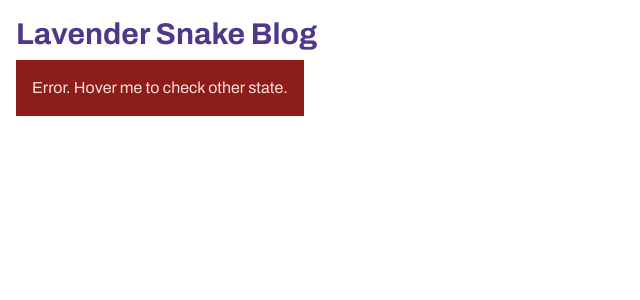
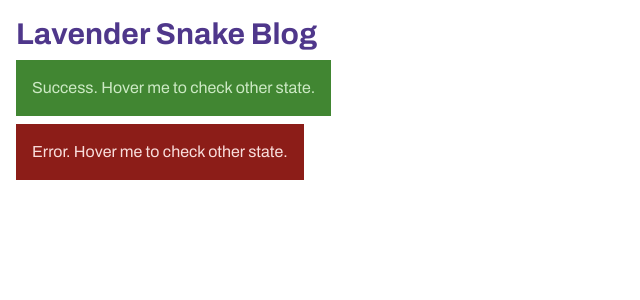
Before and after one commit to Hack-Weekly/lavender-snake-blog, a Next.js app: page / in a window 1280 px wide. Shown: the top 300 px of the page, without its empty margins (0-640 px from the left). Built offline with nearby package versions, Linux system fonts and the light colour scheme.

Commit message:
added success colors

```diff
--- a/app/page.tsx
+++ b/app/page.tsx
@@ -2,6 +2,9 @@ export default function Home() {
   return (
     <main className="flex flex-col p-4 gap-2">
       <h1 className="text-3xl font-bold text-primary">Lavender Snake Blog</h1>
+      <p className="p-4 w-fit bg-success text-success-content hover:bg-success-focus hover:text-success-content-focus">
+        Success. Hover me to check other state.
+      </p>
       <p className="p-4 w-fit bg-error text-error-content hover:bg-error-focus hover:text-error-content-focus">
         Error. Hover me to check other state.
       </p>
--- a/tailwind.config.js
+++ b/tailwind.config.js
@@ -32,6 +32,12 @@ module.exports = {
         focus: '#601410',
         'content-focus': '#F2B8B5',
       },
+      success: {
+        DEFAULT: '#418632',
+        content: '#CCE9C4',
+        focus: '#19590C',
+        'content-focus': '#7CB56E',
+      },
     },
     fontFamily: {
       serif: ['var(--font-serif)', ...defaultTheme.fontFamily.serif],
```
